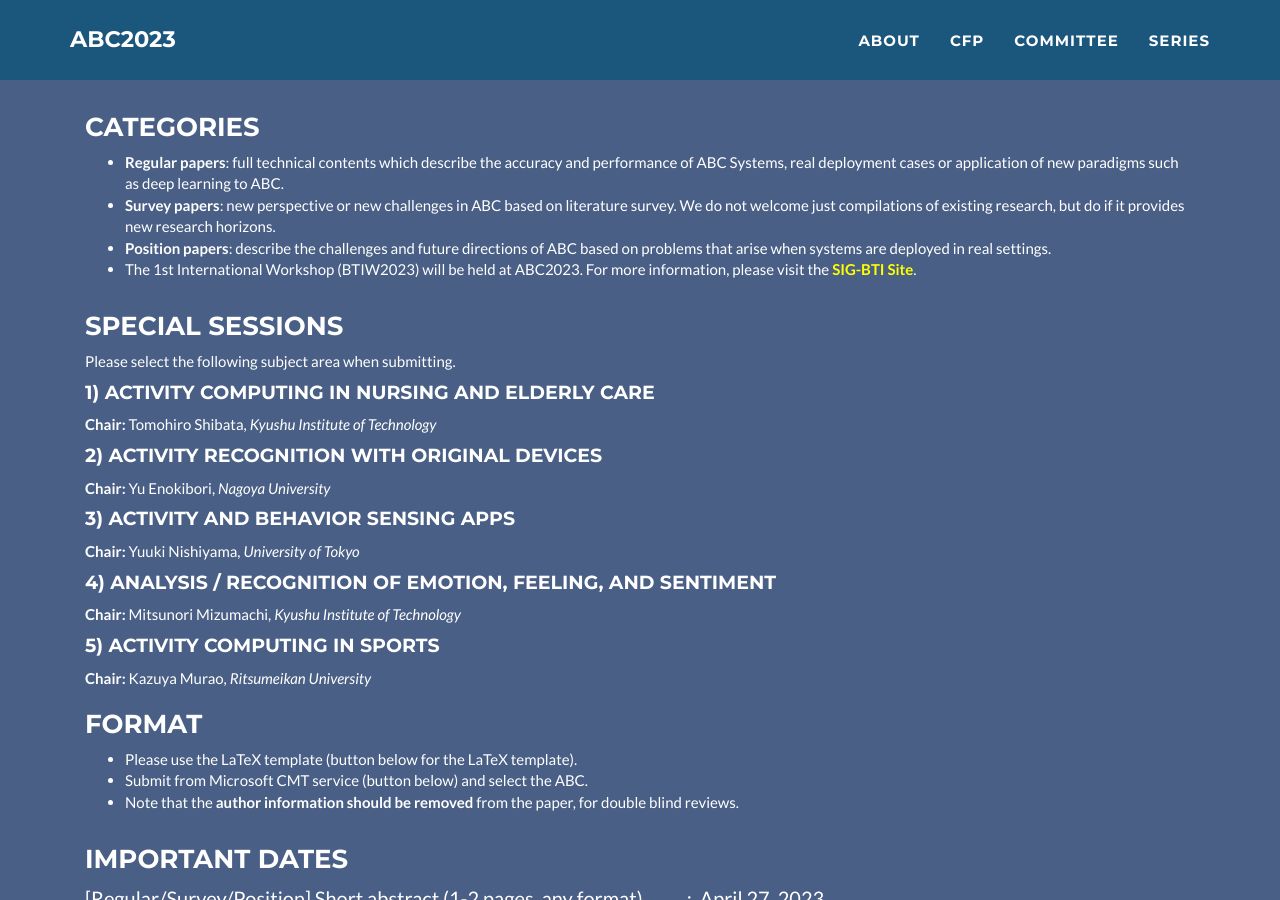
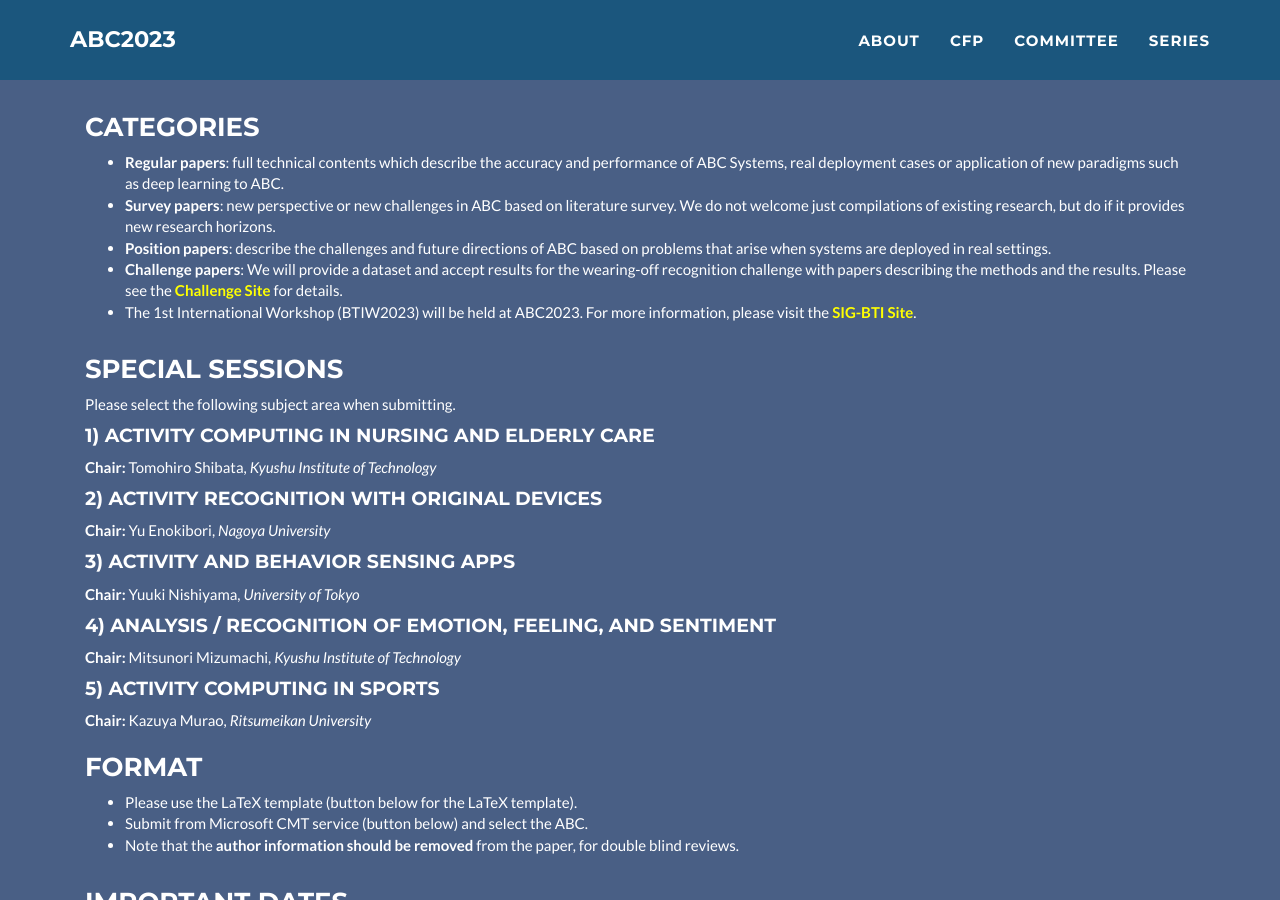
Before and after one commit to abc-research/abc-research.github.io, a Jekyll site: the page built from index.html, in a window 1280 px wide and 900 px high, scrolled down 2046 px. Built offline with Jekyll 4.4.1, drawn with Linux system fonts in a browser that asks for light colours.

Commit message:
Update _config.yml

```diff
--- a/_config.yml
+++ b/_config.yml
@@ -524,8 +524,8 @@ cfp:
   category:
     - item: "<b>Regular papers</b>: full technical contents which describe the accuracy and performance of ABC Systems, real deployment cases or application of new paradigms such as deep learning to ABC. "
     - item: "<b>Survey papers</b>: new perspective or new challenges in ABC based on literature survey. We do not welcome just compilations of existing research, but do if it provides new research horizons."
-#    - item: "<b>Challenge papers</b>: we will provide a dataset and accept results for activity recognition and papers describing the methods and the results. Please see the <a href='https://abc-research.github.io/challenge2022'><b style='color:yellow';>Challenge Site</b></a> for details."
     - item: "<b>Position papers</b>: describe the challenges and future directions of ABC based on  problems that arise when systems are deployed in real settings."
+    - item: "<b>Challenge papers</b>: We will provide a dataset and accept results for the wearing-off recognition challenge with papers describing the methods and the results. Please see the <a href='https://abc-research.github.io/challenge2023'><b style='color:yellow';>Challenge Site</b></a> for details."
     - item: "The 1st International Workshop (BTIW2023) will be held at ABC2023. For more information, please visit the <a href='http://www.sig-bti.jp/event/btiw.html'><b style='color:yellow';>SIG-BTI Site</b></a>."
   specials:
     - title: "1) Activity Computing in Nursing and Elderly Care"
```
